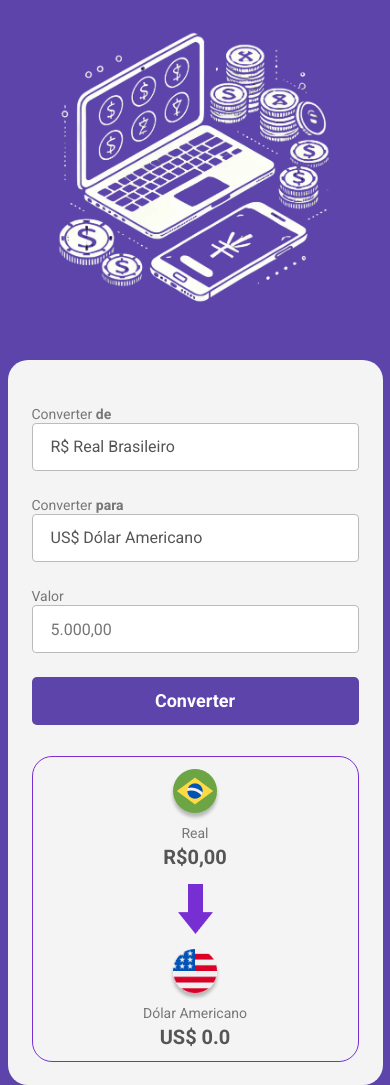
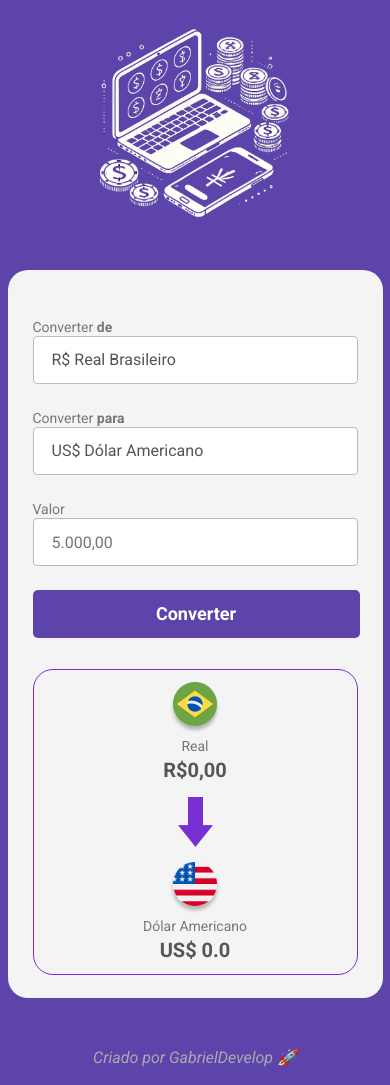
Before and after one commit to GabrielDevelop777/Conversor-de-Moedas, a plain HTML site: page index.html in a window 390 px wide. Shown: the top 1085 px of the page. Drawn offline with Linux system fonts and the light colour scheme.

Commit message:
Primeira alteração - Adicionado responsividade

```diff
--- a/style.css
+++ b/style.css
@@ -23,7 +23,8 @@ main {
     border-radius: 20px;
     background-color: #f4f4f4;
     margin: 0 auto 40px;
-    padding: 44px 24px 23px;
+    margin-top: 0;
+    padding: 47px 25px 23px;
 }
 
 label {
@@ -107,3 +108,10 @@ section {
     font-weight: 700;
     font-size: 20px;
 }
+
+
+@media screen and (max-width: 800px){
+    .logo {
+        width: 210px;
+    }
+}
```
